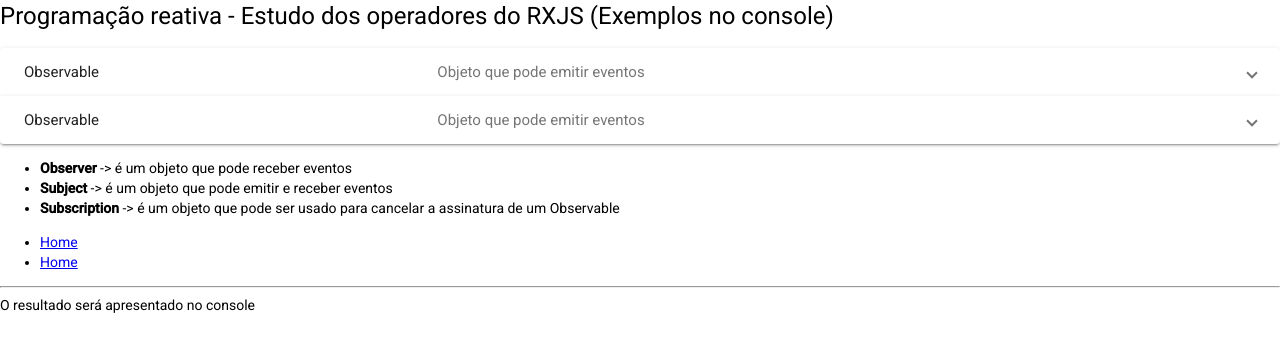
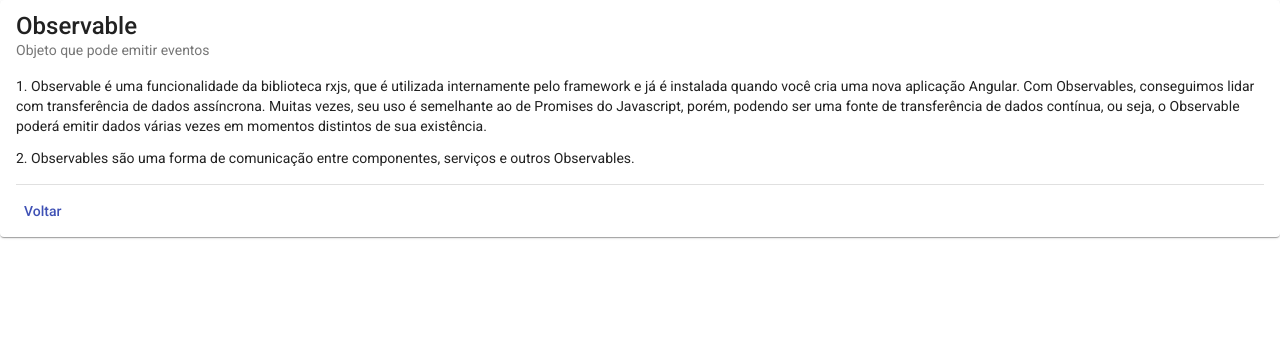
Before and after one commit to rpelizza/operators-rxjs, an Angular app: page /observable in a window 1280 px wide. Shown: the top 352 px of the page. Built offline with nearby package versions, Linux system fonts and the light colour scheme.

Commit message:
feat: add home component

```diff
--- a/package.json
+++ b/package.json
@@ -31,7 +31,7 @@
     "@commitlint/cli": "^16.2.1",
     "@commitlint/config-conventional": "^16.2.1",
     "@types/jasmine": "~3.10.0",
-    "@types/node": "^12.11.1",
+    "@types/node": "^12.20.45",
     "husky": "^7.0.4",
     "jasmine-core": "~4.0.0",
     "karma": "~6.3.0",
--- a/src/app/app-routing.module.ts
+++ b/src/app/app-routing.module.ts
@@ -2,6 +2,16 @@
 import { RouterModule, Routes } from '@angular/router';
 
 const routes: Routes = [
+	{
+		path: '',
+		loadChildren: () =>
+			import('./pages/home/home.module').then((m) => m.HomeModule),
+	},
+	{
+		path: 'home',
+		loadChildren: () =>
+			import('./pages/home/home.module').then((m) => m.HomeModule),
+	},
 	{
 		path: 'observable',
 		loadChildren: () =>
--- a/src/app/app.component.html
+++ b/src/app/app.component.html
@@ -1,91 +1 @@
-<h1>Programação reativa - Estudo dos operadores do RXJS (Exemplos no console)</h1>
-
-<mat-accordion>
-	<!--! Observable -->
-	<mat-expansion-panel>
-		<mat-expansion-panel-header>
-			<mat-panel-title> Observable </mat-panel-title>
-			<mat-panel-description>
-				Objeto que pode emitir eventos
-			</mat-panel-description>
-		</mat-expansion-panel-header>
-		<p>
-			1. Observable é uma funcionalidade da biblioteca rxjs, que é
-			utilizada internamente pelo framework e já é instalada quando você
-			cria uma nova aplicação Angular. Com Observables, conseguimos lidar
-			com transferência de dados assíncrona. Muitas vezes, seu uso é
-			semelhante ao de Promises do Javascript, porém, podendo ser uma
-			fonte de transferência de dados contínua, ou seja, o Observable
-			poderá emitir dados várias vezes em momentos distintos de sua
-			existência.
-		</p>
-		<p>
-			2. Observables são uma forma de comunicação entre componentes,
-			serviços e outros Observables.
-		</p>
-		<p>
-			<strong
-				>Obs.: Abra o arquivo observable.component.ts e veja o código
-				fonte.</strong
-			>
-		</p>
-		<p>
-			<a [routerLink]="['observable']">Clique aqui para ver o exemplo</a>
-		</p>
-	</mat-expansion-panel>
-
-	<mat-expansion-panel>
-		<mat-expansion-panel-header>
-			<mat-panel-title> Observable </mat-panel-title>
-			<mat-panel-description>
-				Objeto que pode emitir eventos
-			</mat-panel-description>
-		</mat-expansion-panel-header>
-		<p>
-			1. Observable é uma funcionalidade da biblioteca rxjs, que é
-			utilizada internamente pelo framework e já é instalada quando você
-			cria uma nova aplicação Angular. Com Observables, conseguimos lidar
-			com transferência de dados assíncrona. Muitas vezes, seu uso é
-			semelhante ao de Promises do Javascript, porém, podendo ser uma
-			fonte de transferência de dados contínua, ou seja, o Observable
-			poderá emitir dados várias vezes em momentos distintos de sua
-			existência.
-		</p>
-		<p>
-			2. Observables são uma forma de comunicação entre componentes,
-			serviços e outros Observables.
-		</p>
-		<p>
-			<strong
-				>Obs.: Abra o arquivo observable.component.ts e veja o código
-				fonte.</strong
-			>
-		</p>
-		<p>
-			<a [routerLink]="['observable']">Clique aqui para ver o exemplo</a>
-		</p>
-	</mat-expansion-panel>
-</mat-accordion>
-
-<ul>
-	<li><strong>Observer</strong> -> é um objeto que pode receber eventos</li>
-	<li>
-		<strong>Subject</strong> -> é um objeto que pode emitir e receber
-		eventos
-	</li>
-	<li>
-		<strong>Subscription</strong> -> é um objeto que pode ser usado para
-		cancelar a assinatura de um Observable
-	</li>
-</ul>
-
-<ul>
-	<li>
-		<a [routerLink]="['observable']">Home</a>
-	</li>
-	<li>
-		<a [routerLink]="['/']">Home</a>
-	</li>
-</ul>
-<hr />
 <router-outlet></router-outlet>
--- a/src/app/app.module.ts
+++ b/src/app/app.module.ts
@@ -4,7 +4,7 @@
 import { AppRoutingModule } from './app-routing.module';
 import { AppComponent } from './app.component';
 import { BrowserAnimationsModule } from '@angular/platform-browser/animations';
-import { MatExpansionModule } from '@angular/material/expansion';
+
 
 @NgModule({
 	declarations: [AppComponent],
@@ -12,7 +12,6 @@
 		BrowserModule,
 		AppRoutingModule,
 		BrowserAnimationsModule,
-		MatExpansionModule,
 	],
 	providers: [],
 	bootstrap: [AppComponent],
--- /dev/null
+++ b/src/app/pages/home/home-routing.module.ts
@@ -0,0 +1,11 @@
+import { NgModule } from '@angular/core';
+import { RouterModule, Routes } from '@angular/router';
+import { HomeComponent } from './home.component';
+
+const routes: Routes = [{ path: '', component: HomeComponent }];
+
+@NgModule({
+  imports: [RouterModule.forChild(routes)],
+  exports: [RouterModule]
+})
+export class HomeRoutingModule { }
--- /dev/null
+++ b/src/app/pages/home/home.component.html
@@ -0,0 +1,91 @@
+<h1>
+	Programação reativa - Estudo dos operadores do RXJS (Exemplos no console)
+</h1>
+
+<mat-accordion>
+	<!--! Observable -->
+	<mat-expansion-panel>
+		<mat-expansion-panel-header>
+			<mat-panel-title> Observable </mat-panel-title>
+			<mat-panel-description>
+				Objeto que pode emitir eventos
+			</mat-panel-description>
+		</mat-expansion-panel-header>
+		<p>
+			1. Observable é uma funcionalidade da biblioteca rxjs, que é
+			utilizada internamente pelo framework e já é instalada quando você
+			cria uma nova aplicação Angular. Com Observables, conseguimos lidar
+			com transferência de dados assíncrona. Muitas vezes, seu uso é
+			semelhante ao de Promises do Javascript, porém, podendo ser uma
+			fonte de transferência de dados contínua, ou seja, o Observable
+			poderá emitir dados várias vezes em momentos distintos de sua
+			existência.
+		</p>
+		<p>
+			2. Observables são uma forma de comunicação entre componentes,
+			serviços e outros Observables.
+		</p>
+		<p>
+			<strong
+				>Obs.: Abra o arquivo observable.component.ts e veja o código
+				fonte.</strong
+			>
+		</p>
+		<p>
+			<a routerLink="/observable">Clique aqui para ver o exemplo</a>
+		</p>
+	</mat-expansion-panel>
+
+	<mat-expansion-panel>
+		<mat-expansion-panel-header>
+			<mat-panel-title> Observable </mat-panel-title>
+			<mat-panel-description>
+				Objeto que pode emitir eventos
+			</mat-panel-description>
+		</mat-expansion-panel-header>
+		<p>
+			1. Observable é uma funcionalidade da biblioteca rxjs, que é
+			utilizada internamente pelo framework e já é instalada quando você
+			cria uma nova aplicação Angular. Com Observables, conseguimos lidar
+			com transferência de dados assíncrona. Muitas vezes, seu uso é
+			semelhante ao de Promises do Javascript, porém, podendo ser uma
+			fonte de transferência de dados contínua, ou seja, o Observable
+			poderá emitir dados várias vezes em momentos distintos de sua
+			existência.
+		</p>
+		<p>
+			2. Observables são uma forma de comunicação entre componentes,
+			serviços e outros Observables.
+		</p>
+		<p>
+			<strong
+				>Obs.: Abra o arquivo observable.component.ts e veja o código
+				fonte.</strong
+			>
+		</p>
+		<p>
+			<a [routerLink]="['observable']">Clique aqui para ver o exemplo</a>
+		</p>
+	</mat-expansion-panel>
+</mat-accordion>
+
+<ul>
+	<li><strong>Observer</strong> -> é um objeto que pode receber eventos</li>
+	<li>
+		<strong>Subject</strong> -> é um objeto que pode emitir e receber
+		eventos
+	</li>
+	<li>
+		<strong>Subscription</strong> -> é um objeto que pode ser usado para
+		cancelar a assinatura de um Observable
+	</li>
+</ul>
+
+<ul>
+	<li>
+		<a [routerLink]="['observable']">Home</a>
+	</li>
+	<li>
+		<a [routerLink]="['/']">Home</a>
+	</li>
+</ul>
--- /dev/null
+++ b/src/app/pages/home/home.component.ts
@@ -0,0 +1,15 @@
+import { Component, OnInit } from '@angular/core';
+
+@Component({
+  selector: 'app-home',
+  templateUrl: './home.component.html',
+  styleUrls: ['./home.component.scss']
+})
+export class HomeComponent implements OnInit {
+
+  constructor() { }
+
+  ngOnInit(): void {
+  }
+
+}
--- a/src/app/pages/observable/observable.component.html
+++ b/src/app/pages/observable/observable.component.html
@@ -1 +1,24 @@
-O resultado será apresentado no console
+<mat-card>
+	<mat-card-title>Observable</mat-card-title>
+	<mat-card-subtitle>Objeto que pode emitir eventos</mat-card-subtitle>
+	<mat-card-content>
+		<p>
+			1. Observable é uma funcionalidade da biblioteca rxjs, que é
+			utilizada internamente pelo framework e já é instalada quando você
+			cria uma nova aplicação Angular. Com Observables, conseguimos lidar
+			com transferência de dados assíncrona. Muitas vezes, seu uso é
+			semelhante ao de Promises do Javascript, porém, podendo ser uma
+			fonte de transferência de dados contínua, ou seja, o Observable
+			poderá emitir dados várias vezes em momentos distintos de sua
+			existência.
+		</p>
+		<p>
+			2. Observables são uma forma de comunicação entre componentes,
+			serviços e outros Observables.
+		</p>
+	</mat-card-content>
+	<mat-divider inset></mat-divider>
+	<mat-card-actions>
+		<button routerLink="/home" mat-button color="primary">Voltar</button>
+	</mat-card-actions>
+</mat-card>
```
Also changed, not shown: src/app/pages/home/home.module.ts (added, +12 -0 lines), src/app/pages/observable/observable.module.ts (+12 -9 lines), src/app/pages/home/home.component.scss (added), 1 other file (tests, documents, lock files or other folders).
